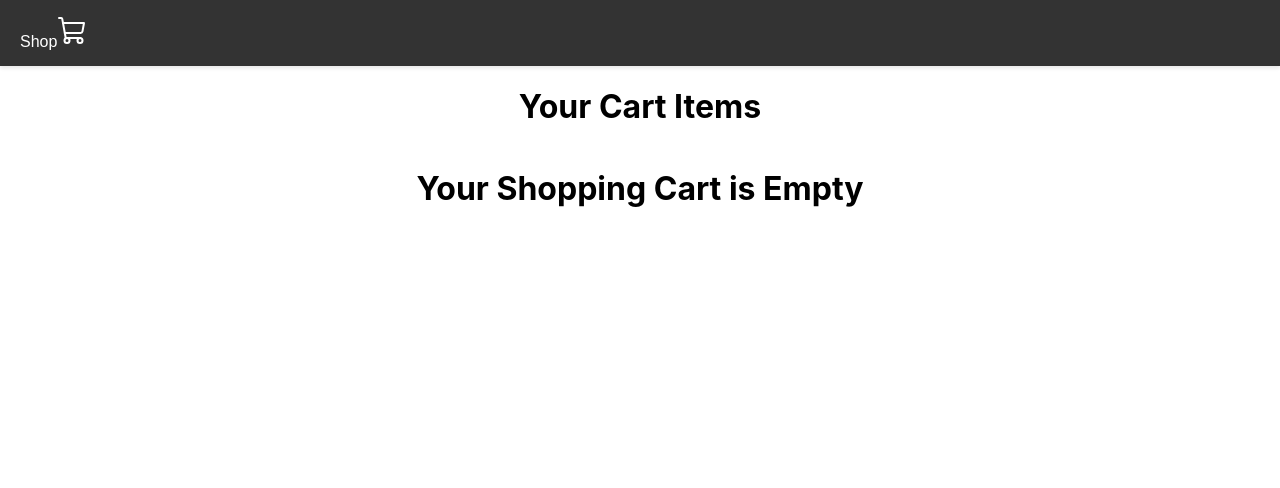
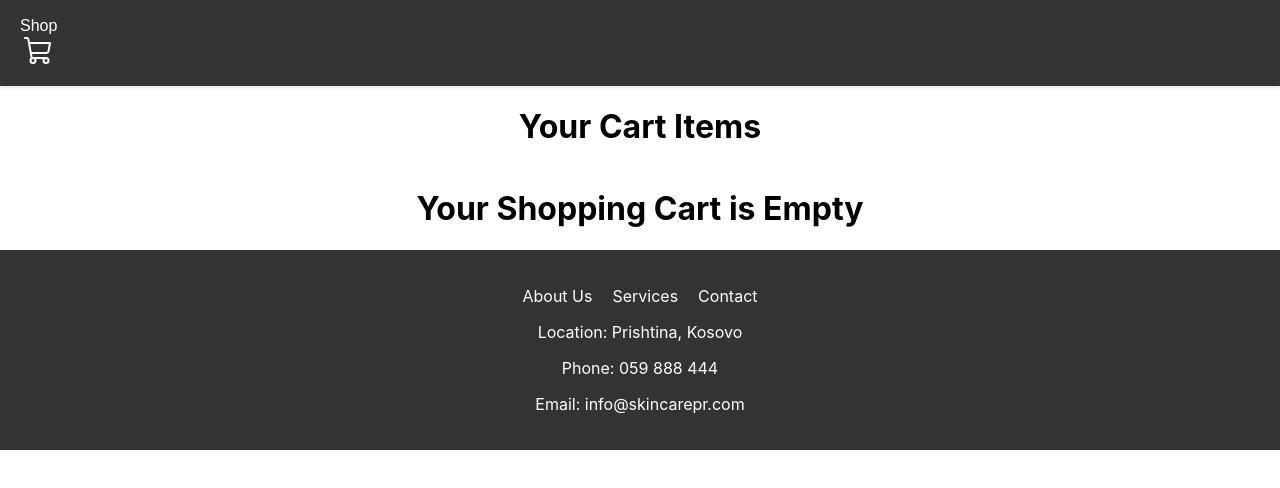
Before and after one commit to Melisako/ecommercewebsite, a React (Create React App) app: page /cart in a window 1280 px wide. Shown: the top 488 px of the page. Built offline with nearby package versions, Linux system fonts and the light colour scheme.

Commit message:
footer-added

```diff
--- a/src/App.js
+++ b/src/App.js
@@ -1,10 +1,12 @@
-import "./App.css";
-import { BrowserRouter as Router, Routes, Route } from "react-router-dom";
-import { Navbar } from "./components/navbar";
-import { Shop } from "./pages/shop/shop";
-import { Contact } from "./pages/contact";
-import { Cart } from "./pages/cart/cart";
-import { ShopContextProvider } from "./context/shop-context";
+import React from 'react';
+import './App.css';
+import { BrowserRouter as Router, Routes, Route } from 'react-router-dom';
+import { Navbar } from './components/navbar';
+import Footer from './components/footer';
+import { Shop } from './pages/shop/shop';
+import { Contact } from './pages/contact';
+import { Cart } from './pages/cart/cart';
+import { ShopContextProvider } from './context/shop-context';
 
 function App() {
   return (
@@ -17,6 +19,7 @@ function App() {
             <Route path="/contact" element={<Contact />} />
             <Route path="/cart" element={<Cart />} />
           </Routes>
+          <Footer />
         </Router>
       </ShopContextProvider>
     </div>
--- /dev/null
+++ b/src/components/footer.jsx
@@ -0,0 +1,41 @@
+import React from 'react';
+
+const footerStyles = {
+  backgroundColor: '#333',
+  color: 'white',
+  padding: '20px',
+  textAlign: 'center',
+};
+
+const linkStyles = {
+  textDecoration: 'none',
+  color: 'white',
+  margin: '0 10px',
+};
+
+const Footer = () => {
+  return (
+    <footer style={footerStyles}>
+      <nav>
+        <ul style={{ listStyle: 'none', padding: 0 }}>
+          <li style={{ display: 'inline' }}>
+            <a href="#" style={linkStyles}>About Us</a>
+          </li>
+          <li style={{ display: 'inline' }}>
+            <a href="#" style={linkStyles}>Services</a>
+          </li>
+          <li style={{ display: 'inline' }}>
+            <a href="#" style={linkStyles}>Contact</a>
+          </li>
+        </ul>
+      </nav>
+      <div>
+        <p>Location: Prishtina, Kosovo</p>
+        <p>Phone: 059 888 444</p>
+        <p>Email: info@skincarepr.com</p>
+      </div>
+    </footer>
+  );
+};
+
+export default Footer;
--- a/src/components/navbar.css
+++ b/src/components/navbar.css
@@ -34,18 +34,25 @@
   color: #ffd700; /* Change link color on hover */
 }
 
+
+
 /* Cart icon style */
 .shopping-cart-icon {
   color: white;
   cursor: pointer;
   font-size: 1.5em;
   margin-right: 15px; /* Increase margin to create space between icon and text */
-  transition: color 0.3s ease;
+  transition: color 0.3s ease, transform 0.3s ease; /* Add transition for transform */
 }
 
 .shopping-cart-icon:hover {
   color: #ffd700; /* Change cart icon color on hover */
+  transform: scale(1.1); /* Add scale animation on hover */
 }
+
+
+
+
 
 /* Custom Link styles */
 .custom-link {
@@ -54,3 +61,23 @@
   text-decoration: none;
   /* Add any other desired styles */
 }
+
+/* Styles for the shopping cart icon container */
+.shopping-cart-container {
+  display: inline-block;
+  position: relative;
+  cursor: pointer;
+  transition: transform 0.3s ease;
+}
+
+/* Styles for the shopping cart icon itself */
+.shopping-cart-container svg {
+  width: 32px; /* Assuming the icon size is 32px */
+  height: 32px;
+  fill: white; /* Change the fill color to white */
+}
+
+/* Animation on hover */
+.shopping-cart-container:hover {
+  transform: translateY(-5px); /* Move the icon 5px up on hover */
+}
--- a/src/components/navbar.jsx
+++ b/src/components/navbar.jsx
@@ -9,7 +9,10 @@ export const Navbar = () => {
 <div className='links'>
 <Link to="/" className="custom-link">Shop</Link>
 <Link to="/cart"></Link>
-<ShoppingCart size={32}></ShoppingCart>
+<div className="custom-shopping-cart-container">
+  <ShoppingCart size={32}></ShoppingCart>
+</div>
+
 </div>
     </div>
   )
```
